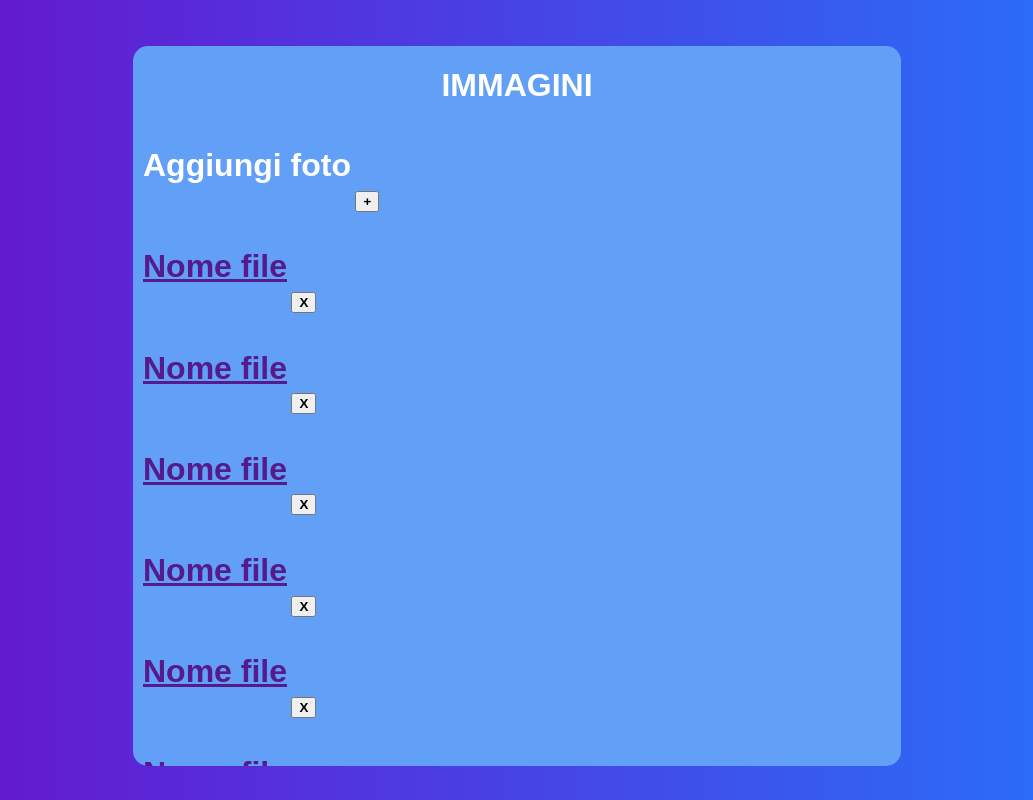
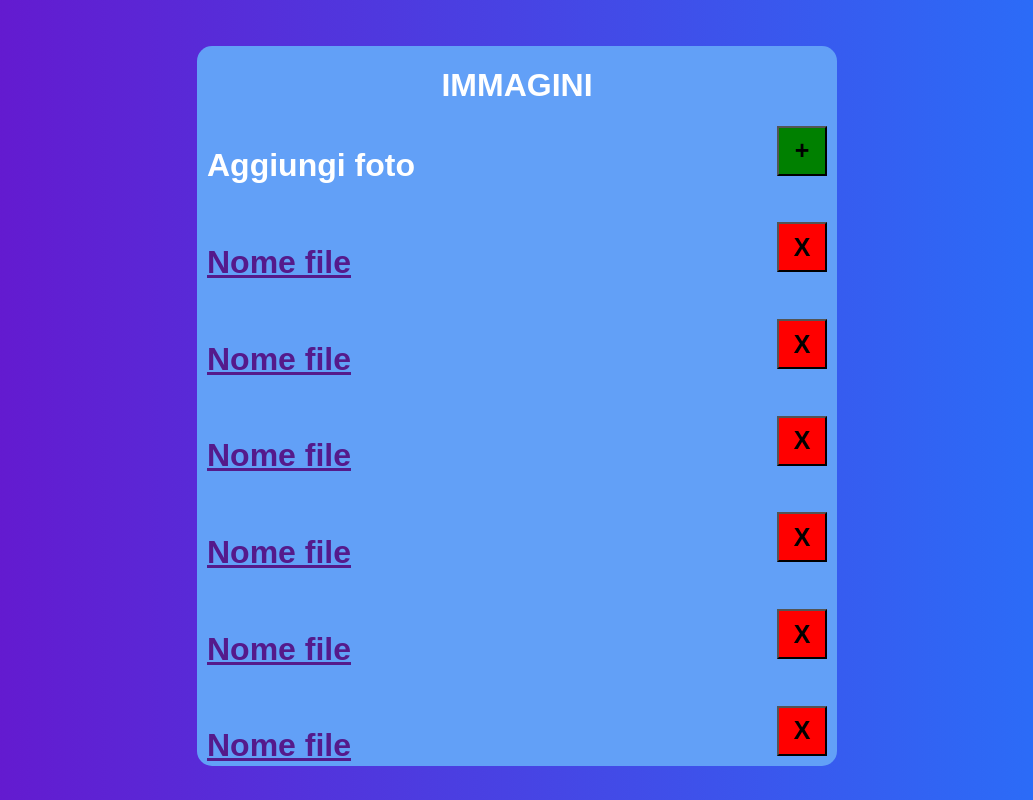
Before and after one commit to NicoMarians/SliderImmagini_5B_MarianiSaggioro, a website: page static_HTML/admin.html in a window 1280 px wide. Shown: the whole page, without its empty margins (123-1156 px from the left). Drawn offline with Linux system fonts and the light colour scheme.

Commit message:
stili belli

```diff
--- a/public/style.css
+++ b/public/style.css
@@ -22,14 +22,15 @@ body {
   height:60%;
   background-color: rgb(98, 160, 247);
   left:50%;
+  top:50%;
   border-radius:15px;
   flex-direction: column;
-  transform:translate(-50%,0)
+  transform:translate(-50%,-50%)
 }
 
 .back-container {
   position:absolute;
-  width:60%;
+  width:50%;
   height:90%;
   background-color: rgb(98, 160, 247);
   left:50%;
@@ -99,6 +100,26 @@ body {
   border-width:1px;
 }
 
+.add-button {
+  width:50px;
+  height:50px;
+  background-color: green;
+  text-align: center;
+  float:right;
+  margin-right:10px;
+  font-size: 25px;
+}
+
+.delete-button {
+  width:50px;
+  height:50px;
+  background-color: red;
+  text-align: center;
+  float:right;
+  margin-right:10px;
+  font-size: 25px;
+}
+
 .image-name {
     display: inline-block;
     white-space: nowrap;
```
